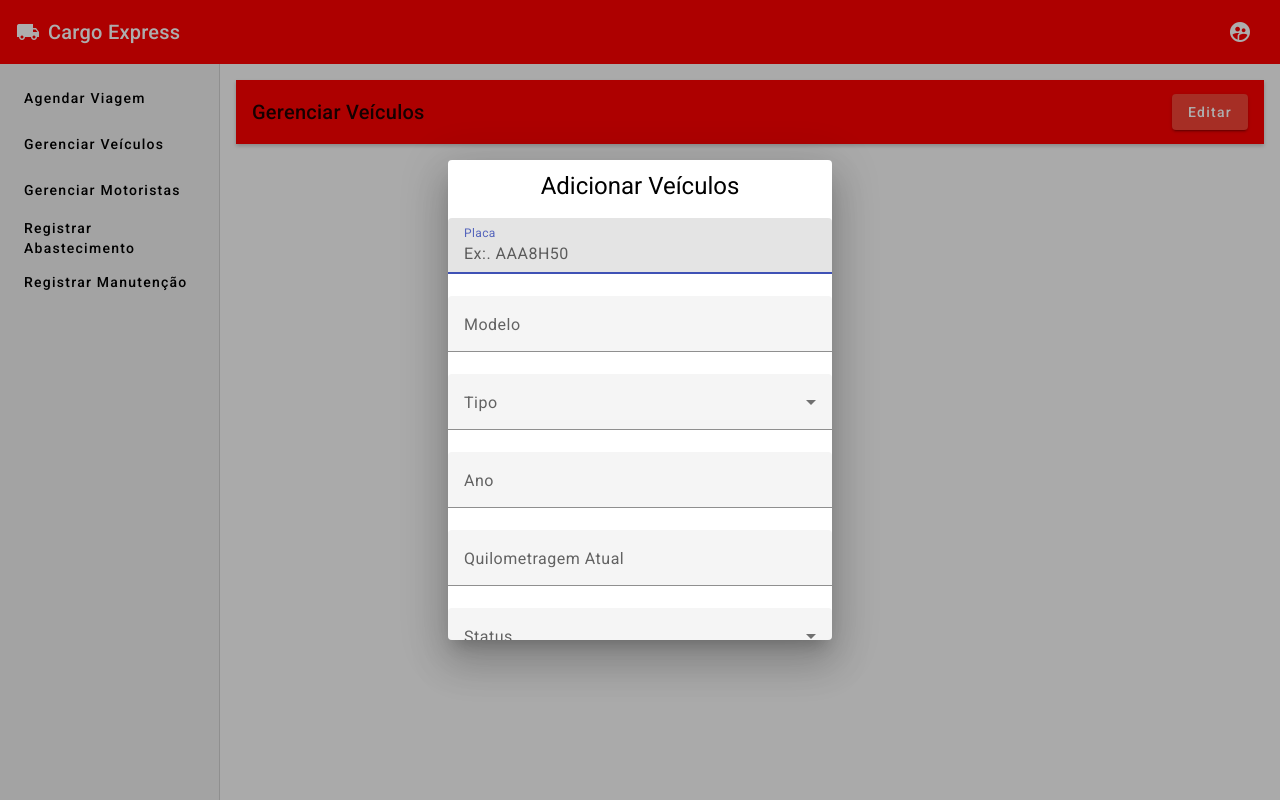
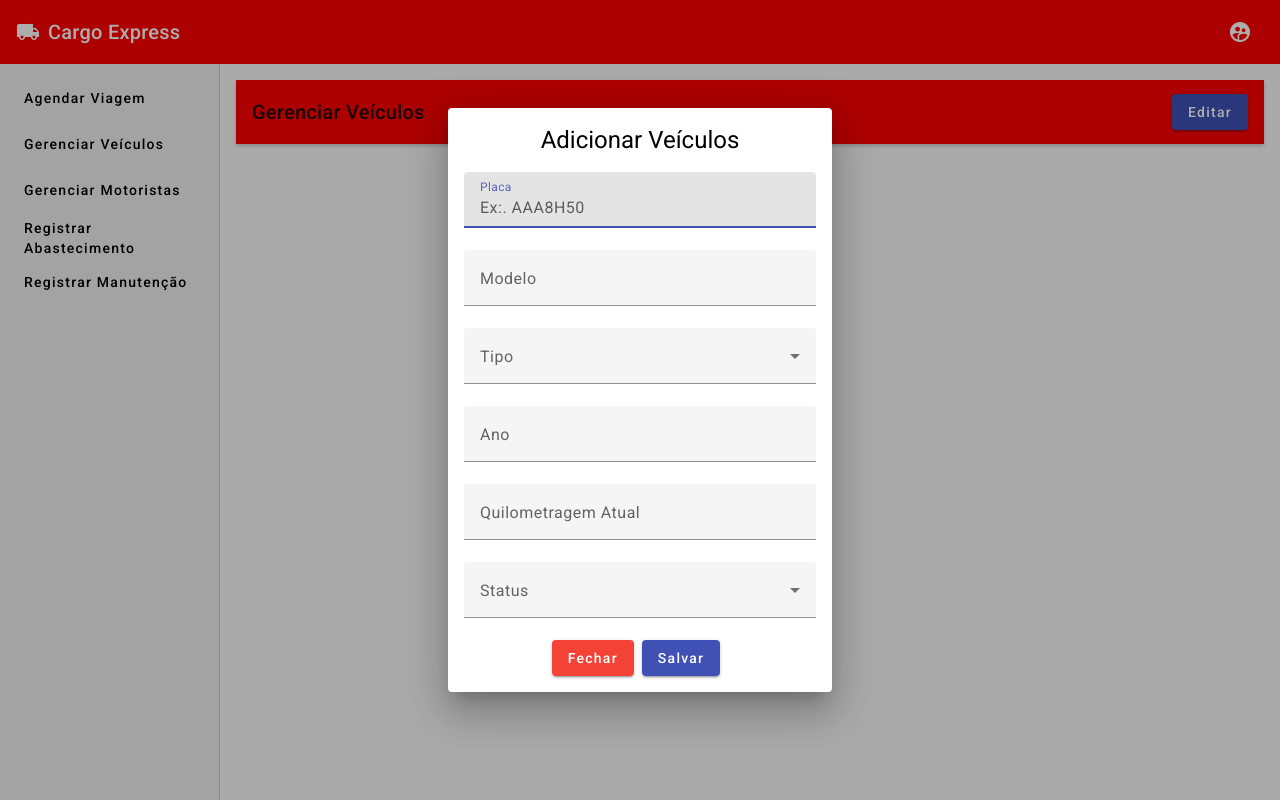
Before and after one commit to DouglasMS91/gestao-frotas, an Angular app: page /admin/gerenciar-veiculos in a window 1280 px wide. Both pictures are taken after a click on the button "Editar". Built offline with nearby package versions, Linux system fonts and the light colour scheme.

Commit message:
Criando style dialog

```diff
--- a/src/app/dialog/dialog.component.css
+++ b/src/app/dialog/dialog.component.css
@@ -1,11 +1,16 @@
+.form-container{
+    display: flex;
+    flex-direction: column;
+    align-items: center;
+    justify-content: center;
+    padding: 16px;
+}
+
 mat-form-field{
     width: 100%;
 }
 
-h1{
-    align-self: center;
-    margin-top: 10px;
-}
+
 
 .btn-salvar{
     margin-left: 8px;
--- a/src/app/dialog/dialog.component.html
+++ b/src/app/dialog/dialog.component.html
@@ -1,3 +1,4 @@
+<div class="form-container">
 <h1 mat-dialog-title>Adicionar Veículos</h1>
 <div mat-dialog-content>
     <mat-form-field appearance="fill">
@@ -39,7 +40,9 @@
   </mat-form-field>
 </div>
 
-<div mat-dialog-action [align]="'end'">
+<div>
   <button mat-raised-button color="warn" mat-dialog-close>Fechar</button>
   <button mat-raised-button color="primary" class="btn-salvar">Salvar</button>
 </div>
+
+</div>
--- a/src/app/pages/admin/gerenciar-veiculos/gerenciar-veiculos.component.html
+++ b/src/app/pages/admin/gerenciar-veiculos/gerenciar-veiculos.component.html
@@ -1,5 +1,5 @@
 <mat-toolbar class="toolbar">
   <span class="titulo">Gerenciar Veículos</span>
   <span class="example-spacer"></span>
-  <button mat-raised-button color="warn" (click)="openDialog()">Editar</button>
+  <button mat-raised-button color="primary" (click)="openDialog()">Editar</button>
 </mat-toolbar>
--- a/src/app/pages/admin/gerenciar-veiculos/gerenciar-veiculos.component.ts
+++ b/src/app/pages/admin/gerenciar-veiculos/gerenciar-veiculos.component.ts
@@ -33,7 +33,6 @@ export class GerenciarVeiculosComponent {
   openDialog() {
     this.dialog.open(DialogComponent, {
       width: '30%',
-      height: '60%',
     });
   }
 }
```
